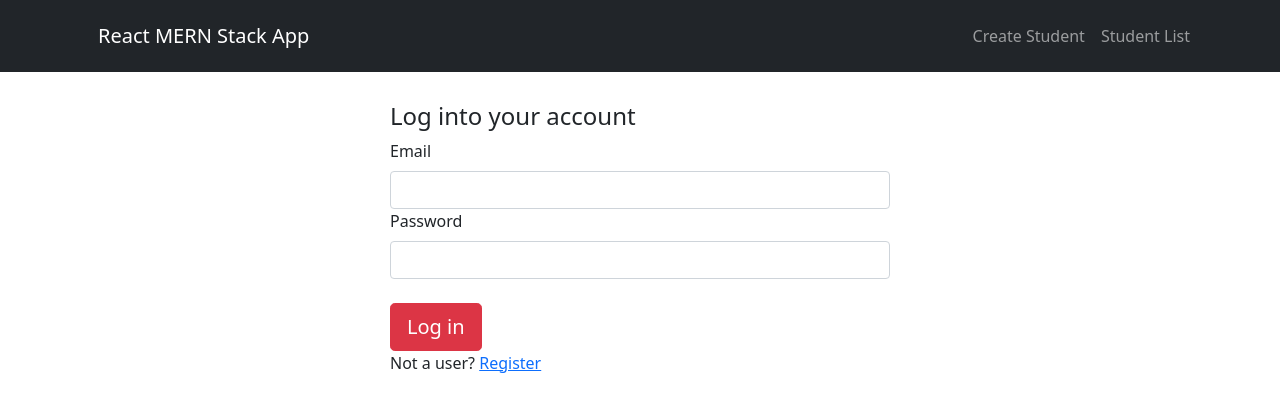
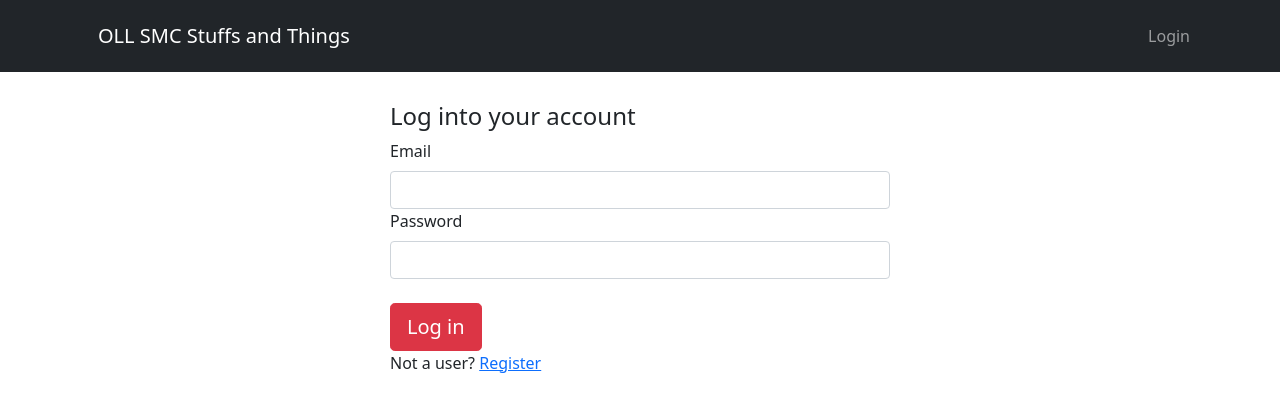
Before and after one commit to ajflood/OLL-SMC-Dashboard, a React (Create React App) app: page /login in a window 1280 px wide. Shown: the top 412 px of the page. Built offline with nearby package versions, Linux system fonts and the light colour scheme.

Commit message:
Made navbar different for logged in and not

```diff
--- a/src/App.js
+++ b/src/App.js
@@ -18,6 +18,9 @@ import Home from "./components/Home"
 
 
 function App() {
+  const isLoggedIn = localStorage.getItem("token")
+  console.log(isLoggedIn)
+
   return (
     <div className="App">
       <Router>
@@ -25,23 +28,15 @@ function App() {
           <Navbar bg="dark" variant="dark">
             <Container>
               <Navbar.Brand>
-                <Link to={'/'} className="nav-link">
-                  React MERN Stack App
-                </Link>
+                <Link to={'/'} className="nav-link"> OLL SMC Stuffs and Things </Link>
               </Navbar.Brand>
 
               <Nav className="justify-content-end">
-                <Nav>
-                  <Link to={'/create-student'} className="nav-link">
-                    Create Student
-                  </Link>
-                </Nav>
-
-                <Nav>
-                  <Link to={'/student-list'} className="nav-link">
-                    Student List
-                  </Link>
-                </Nav>
+                {!isLoggedIn && ( <Nav> <Link to={'/login'} className="nav-link"> Login </Link> </Nav>)}
+                {isLoggedIn && ( <Nav> <Link to={'/create-student'} className="nav-link"> Create Student </Link> </Nav> )}
+                {isLoggedIn && ( <Nav> <Link to={'/student-list'} className="nav-link"> Student List </Link> </Nav> )}
+                {/* && user.role === "Admin" */}
+                {/* && user.role === "Admin" */}
               </Nav>
             </Container>
           </Navbar>
--- a/src/components/Home.js
+++ b/src/components/Home.js
@@ -21,6 +21,7 @@ const Home = props => {
 
   const logout = () => {
     localStorage.removeItem("token")
+    window.location.reload(true)
     props.history.push("/login")
   }
 
--- a/src/components/Login.js
+++ b/src/components/Login.js
@@ -93,7 +93,8 @@ export default class Register extends Component {
 
       localStorage.setItem("token", res.data.token)
       this.setState({ email: '', password: '' })
-      this.props.history.push("/")
+      window.location.reload(true)
+	  this.props.history.push("/")
 		} catch (err) {
 			console.log(err)
 		}
```
